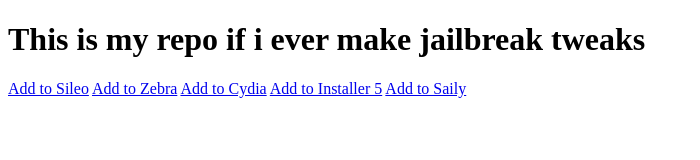
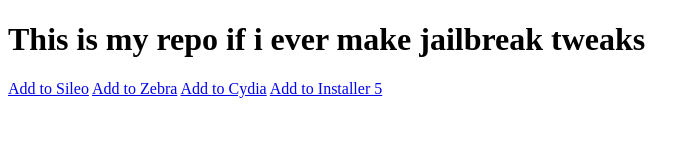
Before and after one commit to BinnyDevel/repo.drama-binny.xyz, a plain HTML site: page index.html in a window 1280 px wide. Shown: the whole page, without its empty margins (0-700 px from the left). Drawn offline with Linux system fonts and the light colour scheme.

Commit message:
delete saily because no one actually uses that

```diff
--- a/index.html
+++ b/index.html
@@ -12,7 +12,7 @@
     <a href="zbra://sources/add/https://repo.drama-binny.xyz">Add to Zebra</a>
     <a href="cydia://url/https://cydia.saurik.com/api/share#?source=https://repo.drama-binny.xyz">Add to Cydia</a>
     <a href="installer://add/repo=https://repo.drama-binny.xyz"> Add to Installer 5</a>
-    <a href="apt-repo://repo.drama-binny.xyz"> Add to Saily</a>
+
 
 
 
```
